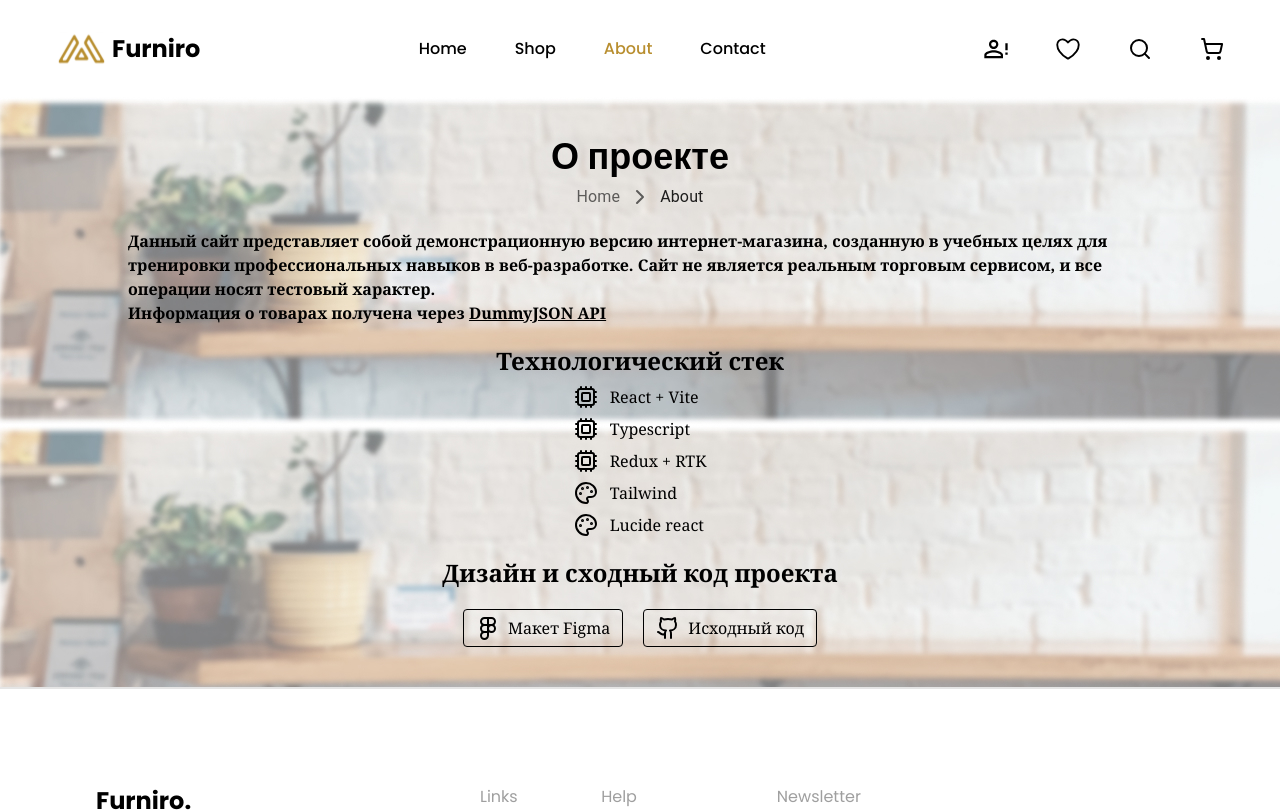
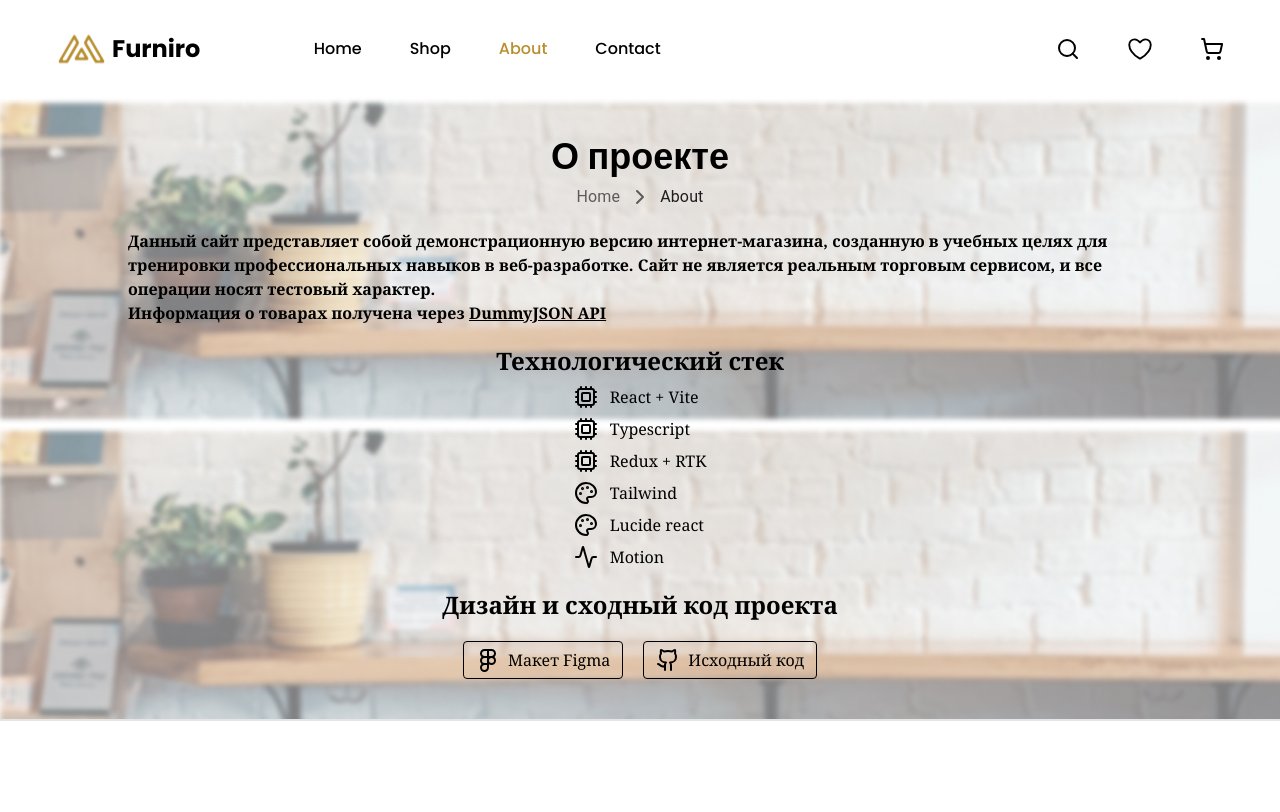
Before and after one commit to Gennod/ibb-furniro, a React (Vite) app: page /about in a window 1280 px wide. Shown: the top 812 px of the page. Built offline with nearby package versions, Linux system fonts and the light colour scheme.

Commit message:
update: add motion to SearchField & add tags to ProductPage

```diff
--- a/package.json
+++ b/package.json
@@ -19,6 +19,7 @@
 		"axios": "^1.8.3",
 		"framer-motion": "^12.6.2",
 		"lucide-react": "^0.483.0",
+		"motion": "^12.6.2",
 		"prettier": "^3.5.3",
 		"prettier-plugin-tailwindcss": "^0.6.11",
 		"react": "^19.0.0",
--- a/src/components/layout/Header/components/Menu.tsx
+++ b/src/components/layout/Header/components/Menu.tsx
@@ -5,7 +5,6 @@ import { Link } from 'react-router-dom'
 
 import { useAppSelector } from '../../../../store/hooks'
 import SearchField from '../../../ui/SearchField'
-import { icons } from '../data/constants'
 
 export const Menu = () => {
 	const { cartProducts, products } = useAppSelector(state => state.products)
@@ -16,14 +15,9 @@ export const Menu = () => {
 	}
 
 	return (
-		<ul className="flex items-center gap-12">
-			{icons.map(icon => (
-				<MenuItem
-					key={icon.id}
-					src={icon.iconSrc}
-					alt={icon.iconAlt}
-				/>
-			))}
+		<ul
+			className={`flex max-w-[450px] grow items-center justify-end gap-12 ${isSearchOpen ? '' : ''}`}
+		>
 			<li
 				className={`flex items-center overflow-hidden ${isSearchOpen ? 'grow' : ''}`}
 			>
@@ -38,6 +32,15 @@ export const Menu = () => {
 						<Search className="h-6 w-6" />
 					</button>
 				)}
+			</li>
+			<li className="flex items-center">
+				<button className="cursor-pointer">
+					<img
+						className="h-6 w-6"
+						src="/header/heart.svg"
+						alt="heart"
+					/>
+				</button>
 			</li>
 			<li className="flex items-center">
 				<Link
@@ -55,22 +58,3 @@ export const Menu = () => {
 		</ul>
 	)
 }
-
-interface MenuItemProps {
-	src: string
-	alt: string
-}
-
-export const MenuItem: React.FC<MenuItemProps> = ({ src, alt }) => {
-	return (
-		<li className="flex items-center">
-			<button className="cursor-pointer">
-				<img
-					className="h-6 w-6"
-					src={src}
-					alt={alt}
-				/>
-			</button>
-		</li>
-	)
-}
--- a/src/components/layout/Header/data/constants.ts
+++ b/src/components/layout/Header/data/constants.ts
@@ -20,16 +20,3 @@ export const links = [
 		href: '/contact'
 	}
 ]
-
-export const icons = [
-	{
-		id: 1,
-		iconSrc: '/header/user.svg',
-		iconAlt: 'user'
-	},
-	{
-		id: 2,
-		iconSrc: '/header/heart.svg',
-		iconAlt: 'heart'
-	}
-]
--- a/src/components/layout/Header/index.tsx
+++ b/src/components/layout/Header/index.tsx
@@ -5,7 +5,7 @@ import { Navigation } from './components/Navigation'
 
 const Header = () => {
 	return (
-		<header className="flex justify-between px-14 py-8">
+		<header className="flex justify-between gap-12 px-14 py-8">
 			<Link
 				to="/"
 				className="flex items-center"
--- a/src/components/pages/About/data/about.data.tsx
+++ b/src/components/pages/About/data/about.data.tsx
@@ -1,4 +1,4 @@
-import { Cpu, Figma, Github, Palette } from 'lucide-react'
+import { Activity, Cpu, Figma, Github, Palette } from 'lucide-react'
 
 export const tech = [
 	{
@@ -20,6 +20,10 @@ export const tech = [
 	{
 		icon: <Palette />,
 		title: 'Lucide react'
+	},
+	{
+		icon: <Activity />,
+		title: 'Motion'
 	}
 ]
 
--- a/src/components/pages/Home/components/Promo.tsx
+++ b/src/components/pages/Home/components/Promo.tsx
@@ -1,3 +1,5 @@
+import { Link } from 'react-router-dom'
+
 export const Promo = () => {
 	return (
 		<div className="flex justify-end bg-[url(/promo/bg.jpg)] px-10 pt-32 pb-28">
@@ -13,9 +15,12 @@ export const Promo = () => {
 							tellus, luctus nec ullamcorper mattis.
 						</p>
 					</div>
-					<button className="mt-9 cursor-pointer bg-(--color-primary) px-16 py-6 text-white transition active:scale-95">
+					<Link
+						to="/shop"
+						className="mt-9 inline-block cursor-pointer bg-(--color-primary) px-16 py-6 text-white transition active:scale-95"
+					>
 						BUY NOW
-					</button>
+					</Link>
 				</div>
 			</div>
 		</div>
--- a/src/components/pages/ProductPage/ProductPage.tsx
+++ b/src/components/pages/ProductPage/ProductPage.tsx
@@ -4,6 +4,7 @@ import { useParams } from 'react-router-dom'
 
 import { useAppDispatch, useAppSelector } from '../../../store/hooks'
 import { fetchProductById } from '../../../store/reducers/products'
+import { getTagColor } from '../../../utils/getTagColor'
 import ProductBadge from '../../ui/ProductBadge'
 import { ProductSkeleton } from '../../ui/ProductsComponents/ProductSkeleton'
 
@@ -65,6 +66,18 @@ export const ProductPage = () => {
 							{product.price}$
 						</div>
 					</div>
+					<ul className="mt-2 flex flex-wrap gap-2 text-(--color-primary)">
+						{product.tags.map(tag => (
+							<li key={tag}>
+								<button
+									value={tag}
+									className={`rounded-full px-2 py-1 text-xs ${getTagColor(tag)}`}
+								>
+									{tag}
+								</button>
+							</li>
+						))}
+					</ul>
 					<Rating
 						className="my-4"
 						name="half-rating-read"
--- a/src/components/ui/ProductBadge.tsx
+++ b/src/components/ui/ProductBadge.tsx
@@ -51,7 +51,7 @@ export default function ProductBadge() {
 						}}
 						aria-label="reduce"
 						onClick={() => {
-							setCount(Math.max(count - 1, 0))
+							setCount(Math.max(count - 1, 1))
 						}}
 					>
 						<Minus fontSize="small" />
--- a/src/components/ui/SearchField.tsx
+++ b/src/components/ui/SearchField.tsx
@@ -1,5 +1,6 @@
 import Autocomplete from '@mui/material/Autocomplete'
 import TextField from '@mui/material/TextField'
+import { motion } from 'motion/react'
 import { SyntheticEvent } from 'react'
 import { useNavigate } from 'react-router-dom'
 
@@ -38,6 +39,19 @@ export default function SearchField({
 	}
 
 	return (
+		<motion.div
+			initial={{ opacity: 0, scaleX: 0 }}
+			animate={{ opacity: 1, scaleX: 1 }}
+			exit={{ opacity: 0, scaleX: 0 }}
+			transition={{ duration: 0.3 }}
+			style={{
+				maxWidth: '400px',
+				width: '100%',
+				paddingTop: '1px',
+				overflow: 'hidden', // Чтобы содержимое не вылезало при анимации
+				transformOrigin: 'right'
+			}}
+		>
 			<Autocomplete
 				clearOnEscape
 				clearOnBlur
@@ -47,8 +61,7 @@ export default function SearchField({
 				getOptionLabel={(option: ProductOption) => option.title}
 				onChange={handleProductSelect}
 				sx={{
-				width: '350px',
-				padding: '5px',
+					width: '100%', // Занимает всю ширину родителя
 					'& .MuiAutocomplete-inputRoot': {
 						padding: '15px !important',
 						height: '24px'
@@ -65,7 +78,7 @@ export default function SearchField({
 						{...params}
 						fullWidth
 						onBlur={handleInputBlur}
-					label="Search"
+						label=""
 						autoFocus
 						variant="outlined"
 						size="small"
@@ -78,5 +91,6 @@ export default function SearchField({
 					/>
 				)}
 			/>
+		</motion.div>
 	)
 }
```
Also changed, not shown: 1 other file (tests, documents, lock files or other folders). Lines whose indentation alone changed are shown as unchanged.
